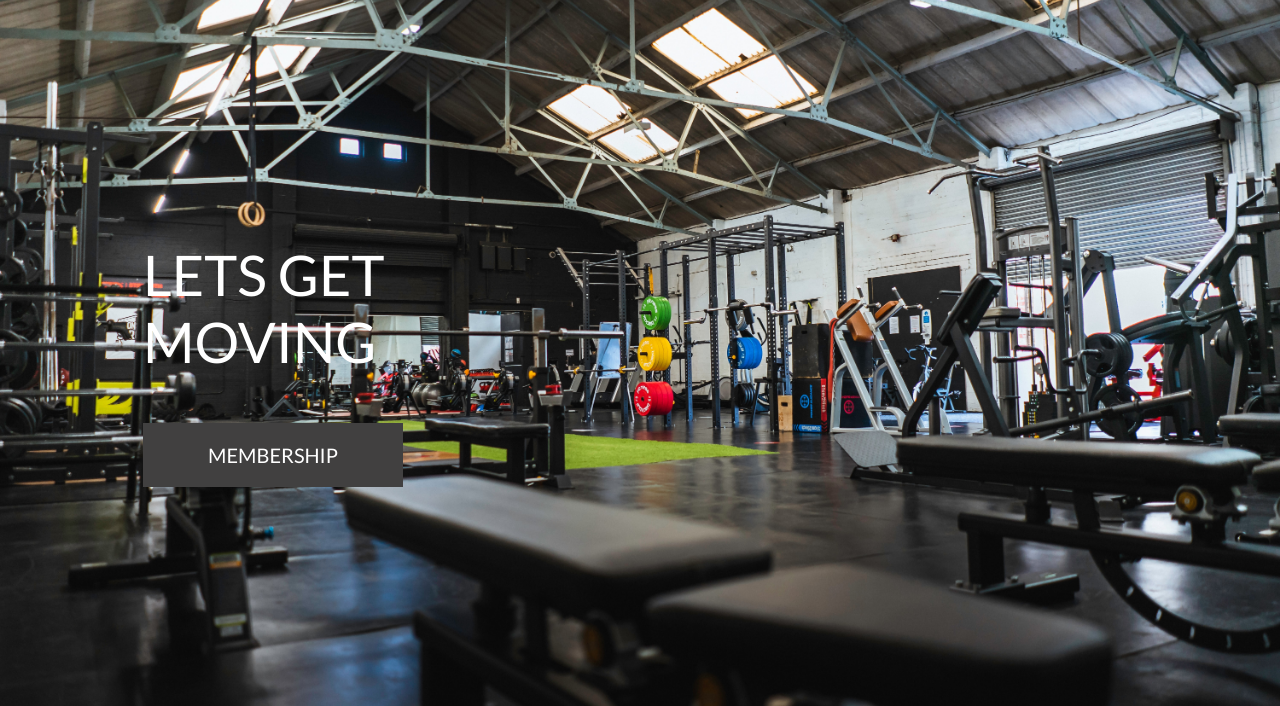
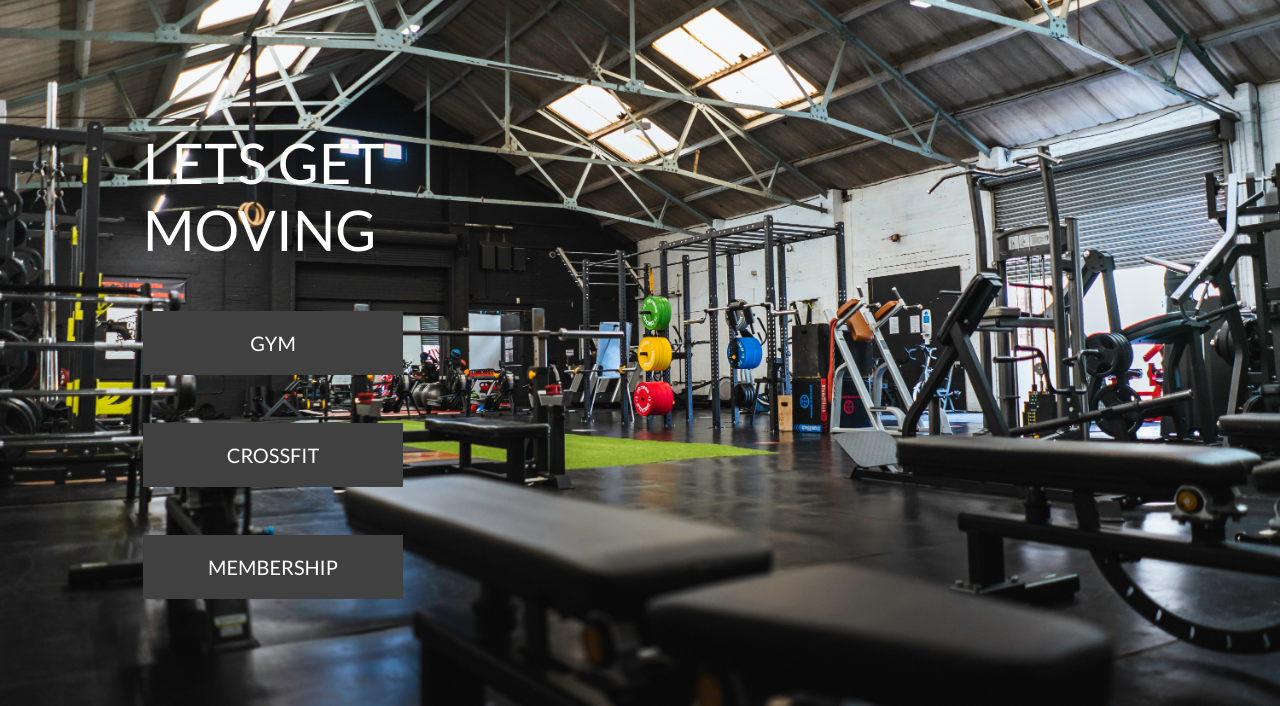
Before and after one commit to 5undel/LGM, a Django app: page / in a window 1280 px wide. Shown: the part 94-800 px from the top of the page. Run offline with Django 4.2, Linux system fonts and the light colour scheme; some libraries are stand-ins or nearby versions.

```diff
--- a/base/templates/base/index.html
+++ b/base/templates/base/index.html
@@ -16,12 +16,23 @@
                 <h1 class="display-4 logo-font text-white">
                     Lets Get moving
                 </h1>
+                <div class="my-5">
+                    <h4>
+                        <a href="" class="shop-now-button btn btn-lg rounded-0 text-uppercase py-3">Gym</a>
+                    </h4>
+                </div>
+                <div class="my-5">
+                    <h4>
+                        <a href="" class="shop-now-button btn btn-lg rounded-0 text-uppercase py-3">Crossfit</a>
+                    </h4>
+                </div>
                 <!--link to membership page-->
                 <div class="my-5">
                     <h4>
                         <a href="{% url 'membership' %}" class="shop-now-button btn btn-lg rounded-0 text-uppercase py-3">Membership</a>
                     </h4>
                 </div>
+
             </div>
         </div>
     </div>
--- a/checkout/admin.py
+++ b/checkout/admin.py
@@ -21,7 +21,8 @@ class MembershipAdmin(admin.ModelAdmin):
               'grand_total',)
 
     list_display = ('membership_number', 'start_date',
-                    'full_name','order_total',
+                    'full_name', 'order_total',
                     'grand_total',)
 
 admin.site.register(CreateMembership, MembershipAdmin)
+admin.site.register(MembershipNumber)
--- a/checkout/models.py
+++ b/checkout/models.py
@@ -28,7 +28,7 @@ class CreateMembership(models.Model):
         return uuid.uuid4().hex.upper()
 
     def update_total(self):
-        self.order_total = self.lineitems.aggregate(Sum('linitem_total'))['linitem_total__sum'] or 0
+        self.order_total = self.lineitems.aggregate(Sum('linitem_total'))['linitem_total__sum']
         self.grand_total = self.order_total
         self.save()
 
```
Also changed, not shown: membership/templates/membership/product_detail.html (+4 -3 lines).
